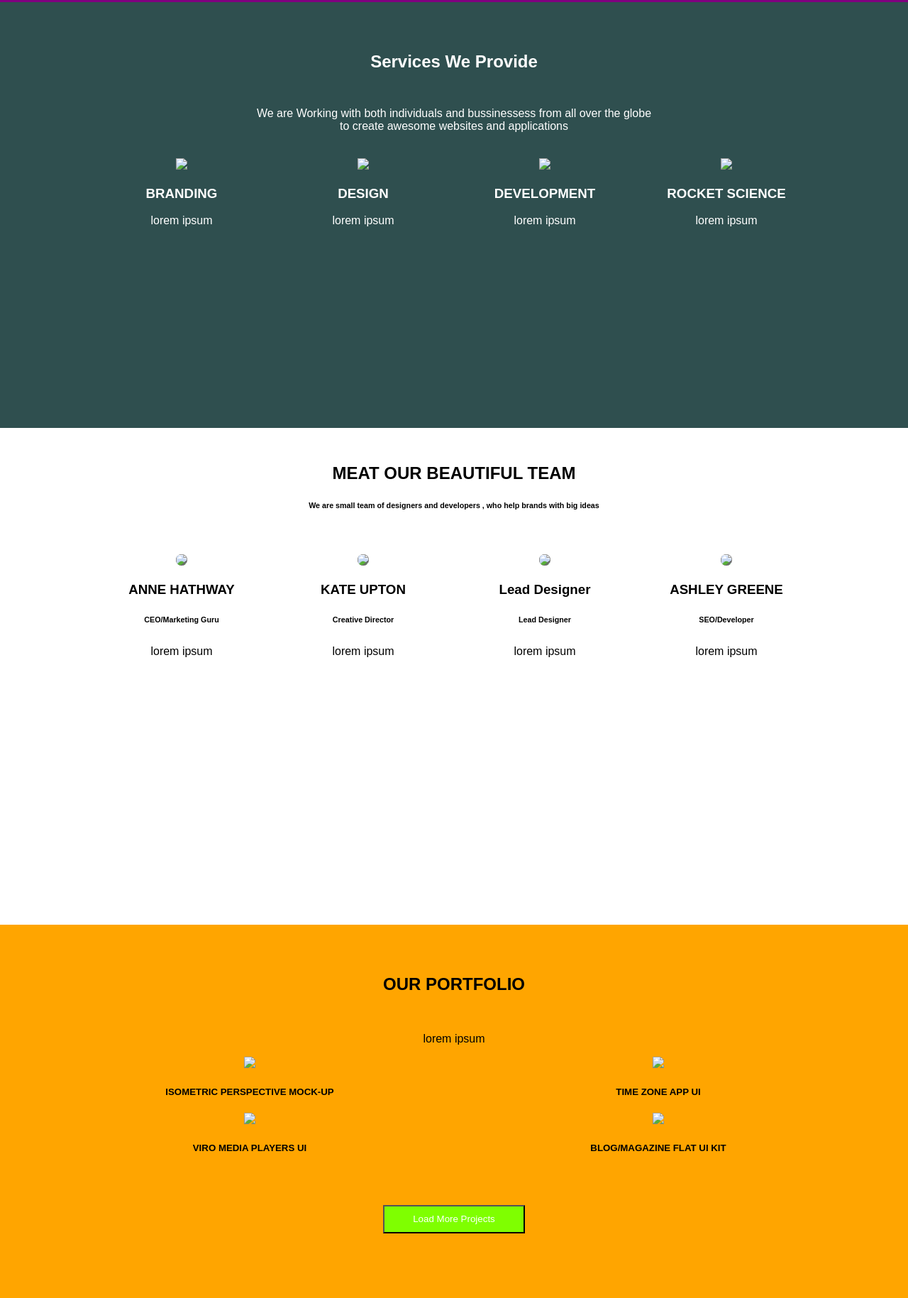
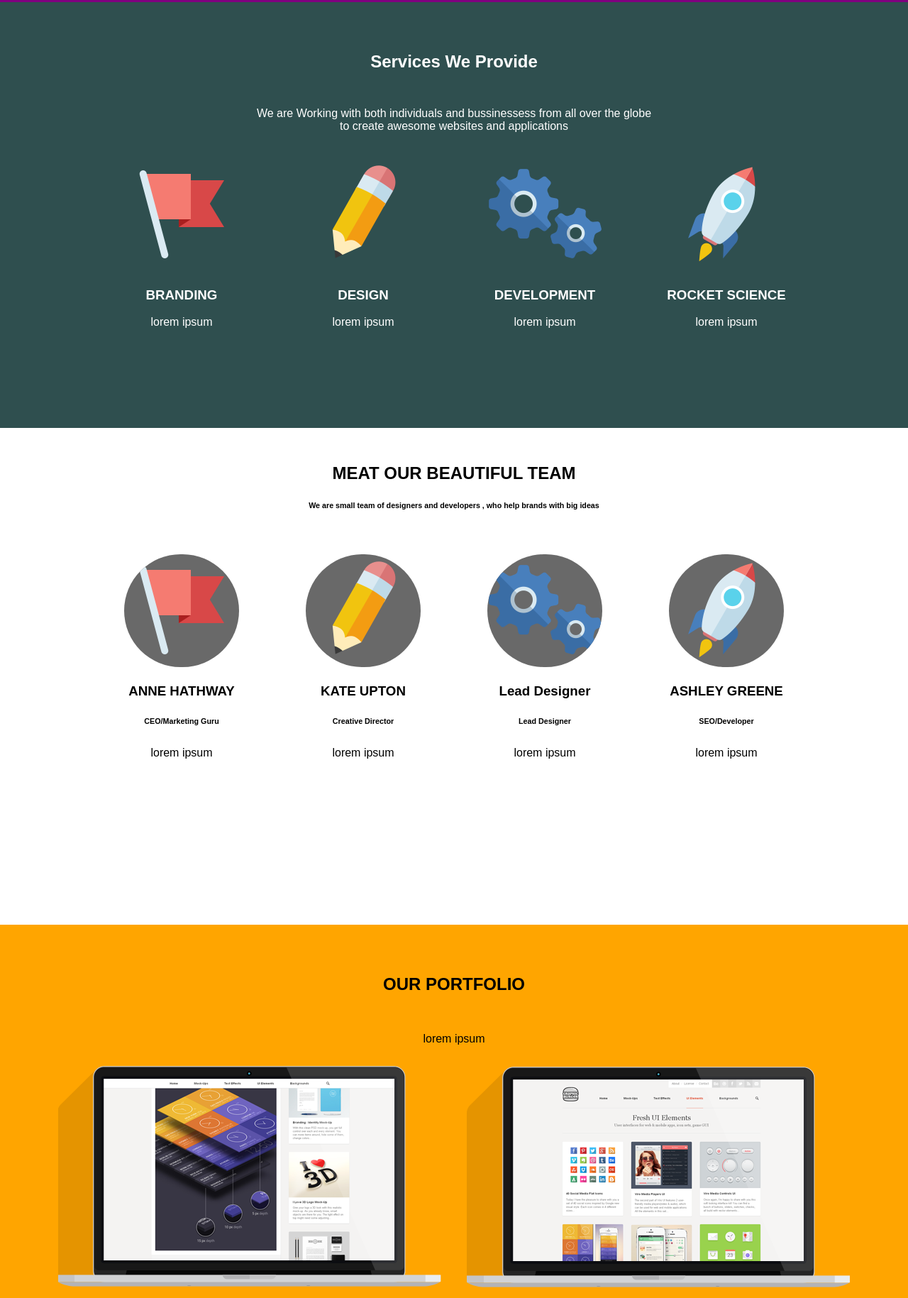
Before and after one commit to baraa272/cuda, a plain HTML site: page index.html in a window 1280 px wide. Shown: the part 497-2326 px from the top of the page at 71% size. Drawn offline with Linux system fonts and the light colour scheme; files that its build step writes are made by us from their sources.

Commit message:
resources change

```diff
--- a/index.html
+++ b/index.html
@@ -2,7 +2,7 @@
 <html>
 
 <head>
-    <link rel="stylesheet" href="cuda.css" type="text/css">
+    <link rel="stylesheet" href="assets/css/cuda.css" type="text/css">
     <title>CUDA</title>
     <meta charset="utf-8">
 </head>
@@ -11,7 +11,7 @@
     <div class="header">
         <div class="menu">
             <div class="content">
-                <div class="logo"> <a href="##"><img src="logo.png"></a> </div>
+                <div class="logo"> <a href="##"><img src="assets/img/logo.png"></a> </div>
                 <div class="headlist">
                     <ul>
                         <li><a href="##">Home</a></li>
@@ -33,19 +33,19 @@
             <p>We are Working with both individuals and bussinessess from all over the globe <br>to create awesome websites and applications</p>
         </div>
         <div class="servicesicons">
-            <div class="flag"><img src="flag.png">
+            <div class="flag"><img src="assets/img/flag.png">
                 <h3>BRANDING</h3>
                 <p>lorem ipsum</p>
             </div>
-            <div class="flag"><img src="crayon.png">
+            <div class="flag"><img src="assets/img/crayon.png">
                 <h3>DESIGN</h3>
                 <p>lorem ipsum</p>
             </div>
-            <div class="flag"><img src="gear.png">
+            <div class="flag"><img src="assets/img/gear.png">
                 <h3>DEVELOPMENT</h3>
                 <p>lorem ipsum</p>
             </div>
-            <div class="flag"><img src="rocket.png">
+            <div class="flag"><img src="assets/img/rocket.png">
                 <h3>ROCKET SCIENCE</h3>
                 <p>lorem ipsum</p>
             </div>
@@ -56,22 +56,22 @@
         <h2>MEAT OUR BEAUTIFUL TEAM</h2>
         <h6>We are small team of designers and developers , who help brands with big ideas</h6> <br>
         <div class="container">
-            <div class="imageteam"><img class="teamimg" src="flag.png">
+            <div class="imageteam"><img class="teamimg" src="assets/img/flag.png">
                 <h3>ANNE HATHWAY</h3>
                 <h6>CEO/Marketing Guru</h6>
                 <p>lorem ipsum</p>
             </div>
-            <div class="imageteam"><img class="teamimg" src="crayon.png">
+            <div class="imageteam"><img class="teamimg" src="assets/img/crayon.png">
                 <h3>KATE UPTON</h3>
                 <h6>Creative Director</h6>
                 <p>lorem ipsum</p>
             </div>
-            <div class="imageteam"><img class="teamimg" src="gear.png">
+            <div class="imageteam"><img class="teamimg" src="assets/img/gear.png">
                 <h3>Lead Designer</h3>
                 <h6>Lead Designer</h6>
                 <p>lorem ipsum</p>
             </div>
-            <div class="imageteam"><img class="teamimg" src="rocket.png">
+            <div class="imageteam"><img class="teamimg" src="assets/img/rocket.png">
                 <h3>ASHLEY GREENE</h3>
                 <h6>SEO/Developer</h6>
                 <p>lorem ipsum</p>
@@ -84,18 +84,18 @@
             <h2>OUR PORTFOLIO</h2> <br>
             <p>lorem ipsum</p>
             <div class="firstlaptoprow">
-                <div class="lefttoplaptop"> <img src="lab-1.png">
+                <div class="lefttoplaptop"> <img src="assets/img/lab-1.png">
                     <h5>ISOMETRIC PERSPECTIVE MOCK-UP</h5>
                 </div>
-                <div class="righttoplaptop"> <img src="lab-2.png">
+                <div class="righttoplaptop"> <img src="assets/img/lab-2.png">
                     <h5>TIME ZONE APP UI</h5>
                 </div>
                 <div class="clear"></div>
                 <div class="firstlaptoprow">
-                    <div class="lefttoplaptop"> <img src="lab-3.png">
+                    <div class="lefttoplaptop"> <img src="assets/img/lab-3.png">
                         <h5>VIRO MEDIA PLAYERS UI</h5>
                     </div>
-                    <div class="righttoplaptop"> <img src="lab-4.png">
+                    <div class="righttoplaptop"> <img src="assets/img/lab-4.png">
                         <h5>BLOG/MAGAZINE FLAT UI KIT</h5>
                     </div>
                 </div>
```
